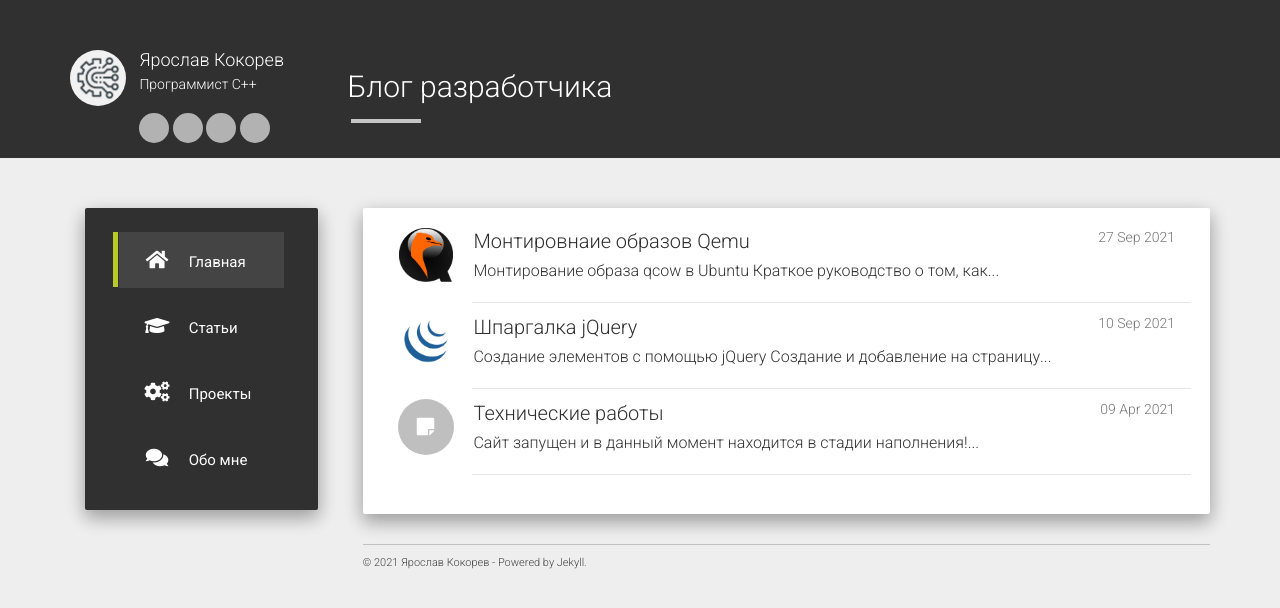
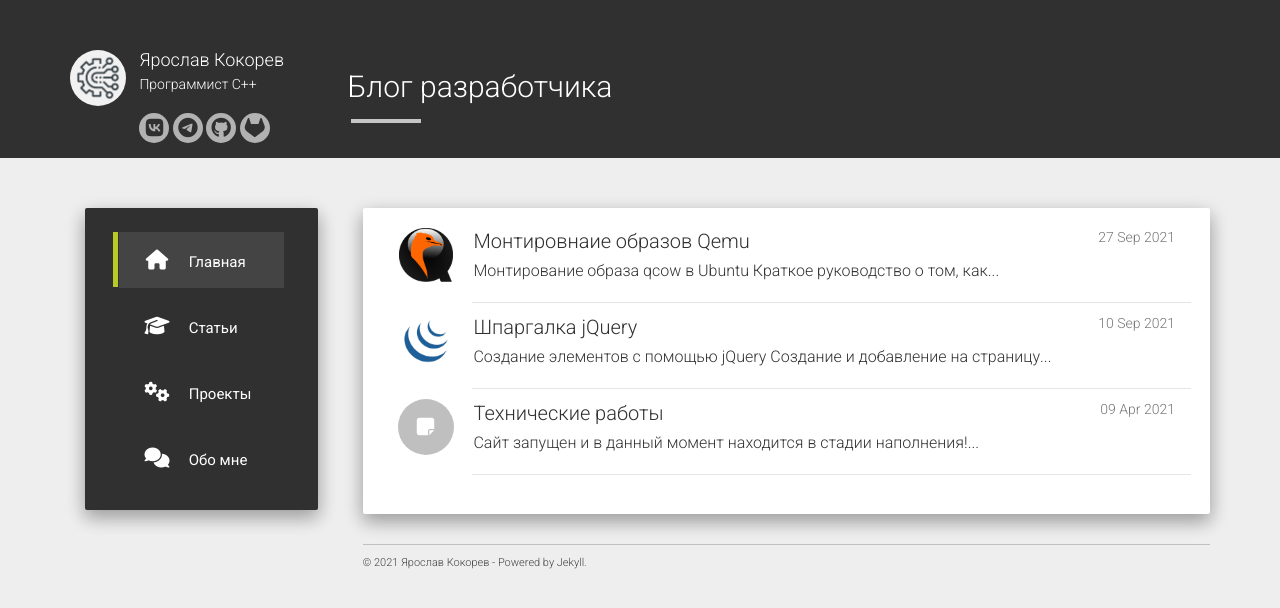
Before and after one commit to Kokorev92/Kokorev92.github.io, a Jekyll site: the page built from index.html, in a window 1280 px wide. Shown: the top 608 px of the page. Built offline with Jekyll 4.4.1, drawn with Linux system fonts in a browser that asks for light colours; nearby versions of some CDN libraries; the list of posts is cut into pages by our own code.

Commit message:
[fix]: kit awesome fonts

```diff
--- a/_includes/css.html
+++ b/_includes/css.html
@@ -2,7 +2,7 @@
 <link rel="stylesheet" href="//fonts.googleapis.com/css?family=Roboto:300,400,500,700" type="text/css">
 
 <!-- FontAwesome icons -->
-<link rel="stylesheet" href="https://use.fontawesome.com/releases/v5.15.4/css/all.css">
+<script src="https://kit.fontawesome.com/70cb09ddf0.js" crossorigin="anonymous"></script>
 
 <!-- Core BootStrap CSS -->
 <link rel="stylesheet" href="https://maxcdn.bootstrapcdn.com/bootstrap/3.3.6/css/bootstrap.min.css">
```
